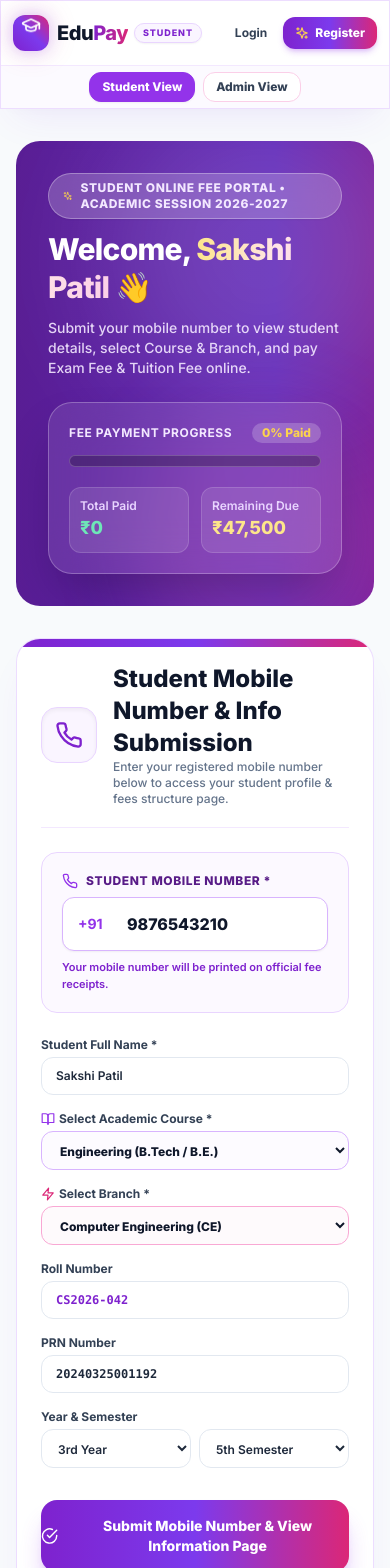
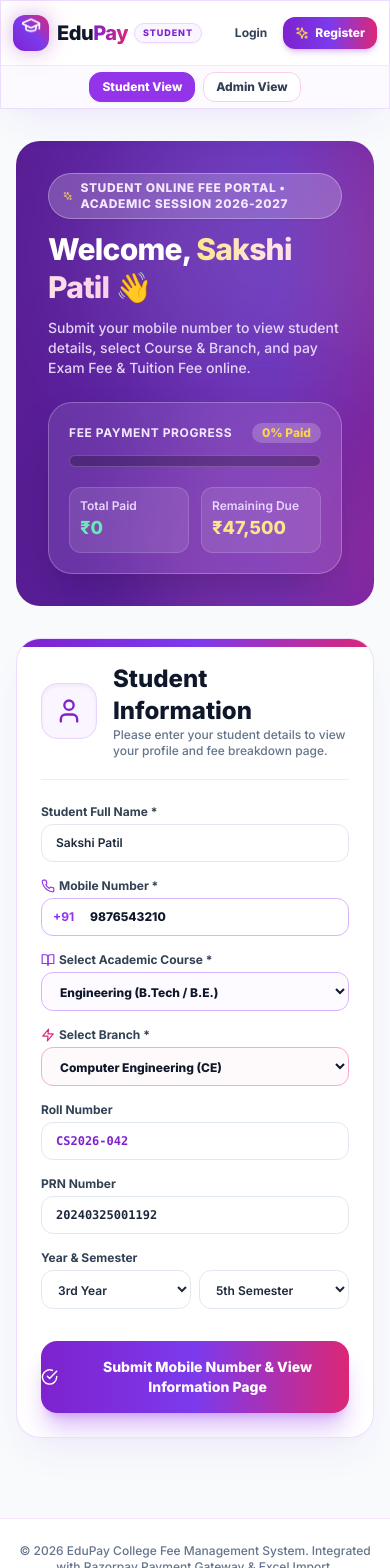
Before and after one commit to sakshimohite2909-spec/fees, a React (Vite) app: page / in a window 390 px wide. Shown: the top 1568 px of the page. Built offline with nearby package versions, Linux system fonts and the light colour scheme.

Commit message:
Update headline to Student Information and move Mobile Number next to Student Full Name

```diff
--- a/src/components/StudentDashboard.jsx
+++ b/src/components/StudentDashboard.jsx
@@ -210,39 +210,20 @@ export default function StudentDashboard({
 
             <div className="flex items-center gap-4 border-b border-purple-100 pb-5">
               <div className="w-14 h-14 rounded-2xl bg-purple-50 text-purple-700 flex items-center justify-center font-bold shadow-inner border border-purple-200 shrink-0">
-                <Phone className="w-7 h-7" />
+                <User className="w-7 h-7" />
               </div>
               <div>
-                <h2 className="text-2xl font-black text-slate-900">Student Mobile Number & Info Submission</h2>
-                <p className="text-xs text-slate-500 font-medium">Enter your registered mobile number below to access your student profile & fees structure page.</p>
+                <h2 className="text-2xl font-black text-slate-900">Student Information</h2>
+                <p className="text-xs text-slate-500 font-medium">Please enter your student details to view your profile and fee breakdown page.</p>
               </div>
             </div>
 
             <form onSubmit={handleMobileSubmit} className="space-y-6">
 
-              {/* Mobile Number Entry */}
-              <div className="bg-purple-50/60 p-5 rounded-2xl border border-purple-200 space-y-2">
-                <label className="block text-xs font-black uppercase tracking-wider text-purple-900 flex items-center gap-2">
-                  <Phone className="w-4 h-4 text-purple-600" />
-                  <span>Student Mobile Number *</span>
-                </label>
-                <div className="relative">
-                  <span className="absolute left-4 top-1/2 -translate-y-1/2 text-sm font-bold text-purple-600">+91</span>
-                  <input
-                    type="tel"
-                    required
-                    maxLength={10}
-                    placeholder="Enter 10-digit Mobile Number (e.g. 9876543210)"
-                    value={mobileInput}
-                    onChange={(e) => setMobileInput(e.target.value.replace(/\D/g, ''))}
-                    className="w-full pl-16 pr-4 py-3.5 rounded-xl border border-purple-300 text-base font-extrabold text-slate-900 focus:ring-4 focus:ring-purple-500/20 focus:border-purple-600 focus:outline-none bg-white transition-all shadow-sm"
-                  />
-                </div>
-                <p className="text-[11px] text-purple-700 font-semibold">Your mobile number will be printed on official fee receipts.</p>
-              </div>
+              {/* Basic Student Information Inputs Grid */}
+              <div className="grid grid-cols-1 md:grid-cols-2 gap-4">
 
-              {/* Basic Student Information Inputs */}
-              <div className="grid grid-cols-1 md:grid-cols-2 gap-4">
+                {/* 1. Student Full Name */}
                 <div>
                   <label className="block text-xs font-bold text-slate-700 mb-1">Student Full Name *</label>
                   <input
@@ -255,7 +236,27 @@ export default function StudentDashboard({
                   />
                 </div>
 
-                {/* 🎓 Academic Course Selection Dropdown */}
+                {/* 2. Mobile Number (Next to Student Full Name!) */}
+                <div>
+                  <label className="block text-xs font-bold text-slate-700 mb-1 flex items-center gap-1">
+                    <Phone className="w-3.5 h-3.5 text-purple-600" />
+                    <span>Mobile Number *</span>
+                  </label>
+                  <div className="relative">
+                    <span className="absolute left-3 top-1/2 -translate-y-1/2 text-xs font-bold text-purple-600">+91</span>
+                    <input
+                      type="tel"
+                      required
+                      maxLength={10}
+                      placeholder="Enter 10-digit Mobile Number"
+                      value={mobileInput}
+                      onChange={(e) => setMobileInput(e.target.value.replace(/\D/g, ''))}
+                      className="w-full pl-12 pr-3 py-2.5 rounded-xl border border-purple-300 text-xs font-extrabold text-slate-900 focus:ring-2 focus:ring-purple-500 focus:outline-none bg-white"
+                    />
+                  </div>
+                </div>
+
+                {/* 3. Academic Course Selection Dropdown */}
                 <div>
                   <label className="block text-xs font-bold text-slate-700 mb-1 flex items-center gap-1">
                     <BookOpen className="w-3.5 h-3.5 text-purple-600" />
@@ -272,7 +273,7 @@ export default function StudentDashboard({
                   </select>
                 </div>
 
-                {/* 🌿 Branch Selection Field */}
+                {/* 4. Branch Selection Field */}
                 <div>
                   <label className="block text-xs font-bold text-slate-700 mb-1 flex items-center gap-1">
                     <Zap className="w-3.5 h-3.5 text-pink-600" />
@@ -298,6 +299,7 @@ export default function StudentDashboard({
                   )}
                 </div>
 
+                {/* 5. Roll Number */}
                 <div>
                   <label className="block text-xs font-bold text-slate-700 mb-1">Roll Number</label>
                   <input
@@ -309,6 +311,7 @@ export default function StudentDashboard({
                   />
                 </div>
 
+                {/* 6. PRN Number */}
                 <div>
                   <label className="block text-xs font-bold text-slate-700 mb-1">PRN Number</label>
                   <input
@@ -320,7 +323,8 @@ export default function StudentDashboard({
                   />
                 </div>
 
-                <div>
+                {/* 7. Year & Semester */}
+                <div className="md:col-span-2">
                   <label className="block text-xs font-bold text-slate-700 mb-1">Year & Semester</label>
                   <div className="grid grid-cols-2 gap-2">
                     <select
```
Also changed, not shown: 1 other file (tests, documents, lock files or other folders).
